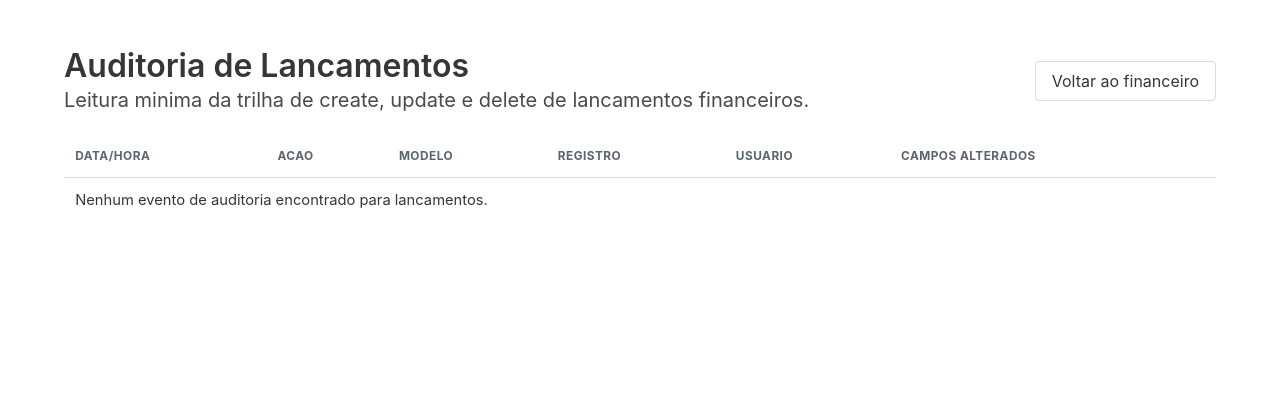
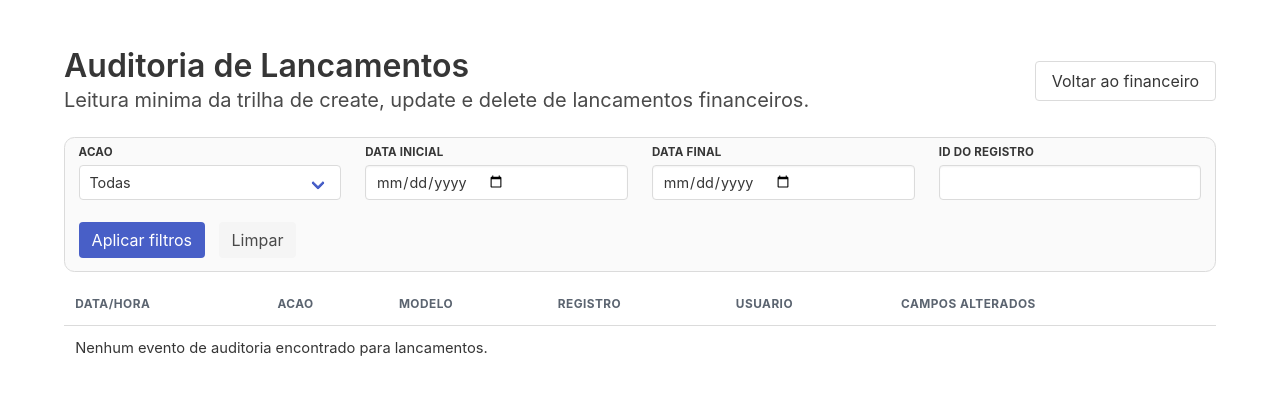
Before and after one commit to lucianobcoach-droid/Casa_Espirita, a Django app: page /financeiro/auditoria/lancamentos/ in a window 1280 px wide. Shown: the part 52-447 px from the top of the page. Run offline with Django 4.2, Linux system fonts and the light colour scheme; data that the repository does not hold is empty.

Commit message:
Refina leitura da auditoria e alinha documentacao

```diff
--- a/financeiro/templates/financeiro/auditoria_lancamento_list.html
+++ b/financeiro/templates/financeiro/auditoria_lancamento_list.html
@@ -12,6 +12,40 @@
         <a class="button" href="{% url 'financeiro:home' %}">Voltar ao financeiro</a>
     </div>
 </div>
+
+<form method="get" class="filters-box no-print">
+    <div class="columns is-multiline">
+        <div class="column is-3">
+            <label class="label">Acao</label>
+            <div class="select is-fullwidth">
+                <select name="acao">
+                    <option value="">Todas</option>
+                    {% for valor, rotulo in acoes_auditoria %}
+                        <option value="{{ valor }}" {% if filtro_acao == valor %}selected{% endif %}>{{ rotulo }}</option>
+                    {% endfor %}
+                </select>
+            </div>
+        </div>
+        <div class="column is-3">
+            <label class="label">Data inicial</label>
+            <input class="input" type="date" name="data_inicial" value="{{ filtro_data_inicial }}">
+        </div>
+        <div class="column is-3">
+            <label class="label">Data final</label>
+            <input class="input" type="date" name="data_final" value="{{ filtro_data_final }}">
+        </div>
+        <div class="column is-3">
+            <label class="label">Id do registro</label>
+            <input class="input" type="number" min="1" step="1" name="registro_id" value="{{ filtro_registro_id }}">
+        </div>
+        <div class="column is-12">
+            <div class="buttons">
+                <button class="button is-link" type="submit">Aplicar filtros</button>
+                <a class="button is-light" href="{% url 'financeiro:auditoria-lancamento-list' %}">Limpar</a>
+            </div>
+        </div>
+    </div>
+</form>
 
 <div class="table-wrapper">
     <table class="table is-fullwidth is-hoverable financeiro-table">
--- a/financeiro/views.py
+++ b/financeiro/views.py
@@ -859,17 +859,54 @@ class AuditoriaLancamentoFinanceiroListView(ListView):
     context_object_name = 'auditorias'
 
     def get_queryset(self):
-        return (
+        queryset = (
             super()
             .get_queryset()
             .filter(modelo='LancamentoFinanceiro')
             .select_related('usuario')
-            .order_by('-data_hora', '-pk')
         )
+        acao = self.request.GET.get('acao', '').strip()
+        data_inicial = self.request.GET.get('data_inicial', '').strip()
+        data_final = self.request.GET.get('data_final', '').strip()
+        registro_id = self.request.GET.get('registro_id', '').strip()
+
+        if acao:
+            queryset = queryset.filter(acao=acao)
+
+        if data_inicial:
+            try:
+                data_inicial_valor = date.fromisoformat(data_inicial)
+            except ValueError:
+                data_inicial_valor = None
+            if data_inicial_valor:
+                queryset = queryset.filter(data_hora__date__gte=data_inicial_valor)
+
+        if data_final:
+            try:
+                data_final_valor = date.fromisoformat(data_final)
+            except ValueError:
+                data_final_valor = None
+            if data_final_valor:
+                queryset = queryset.filter(data_hora__date__lte=data_final_valor)
+
+        if registro_id:
+            try:
+                registro_id_valor = int(registro_id)
+            except ValueError:
+                registro_id_valor = None
+            if registro_id_valor is not None:
+                queryset = queryset.filter(registro_id=registro_id_valor)
+
+        return queryset.order_by('-data_hora', '-pk')
 
     def get_context_data(self, **kwargs):
         context = super().get_context_data(**kwargs)
         context['page_title'] = 'Auditoria de Lancamentos'
+        context['filtro_acao'] = self.request.GET.get('acao', '').strip()
+        context['filtro_data_inicial'] = self.request.GET.get('data_inicial', '').strip()
+        context['filtro_data_final'] = self.request.GET.get('data_final', '').strip()
+        context['filtro_registro_id'] = self.request.GET.get('registro_id', '').strip()
+        context['acoes_auditoria'] = AuditoriaFinanceiro.AcaoAuditoria.choices
         return context
 
 
```
Also changed, not shown: docs/CEREBRO_PROJETO.md (+39 -0 lines), docs/CODEX_RESULTADO.md (+20 -0 lines), docs/ROADMAP_FINANCEIRO.md (+10 -3 lines), docs/STATE.md (+14 -4 lines).
